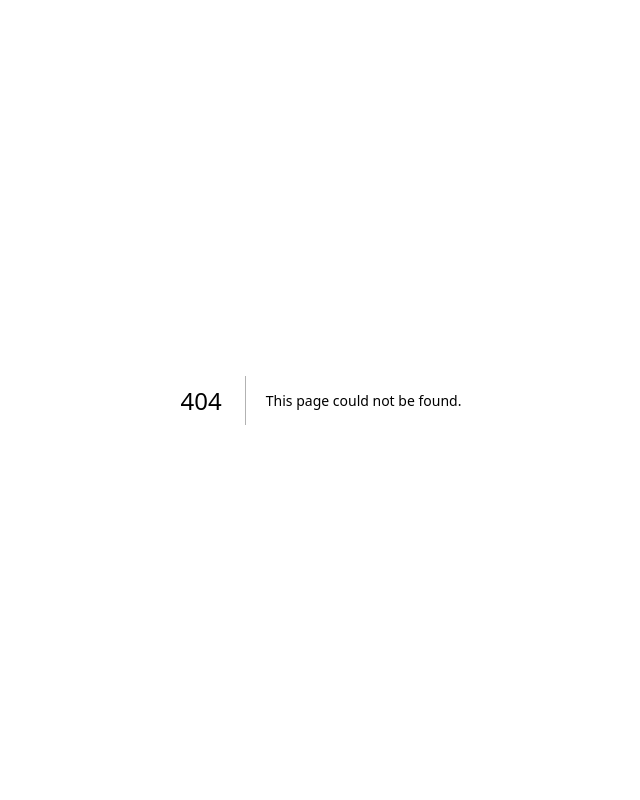
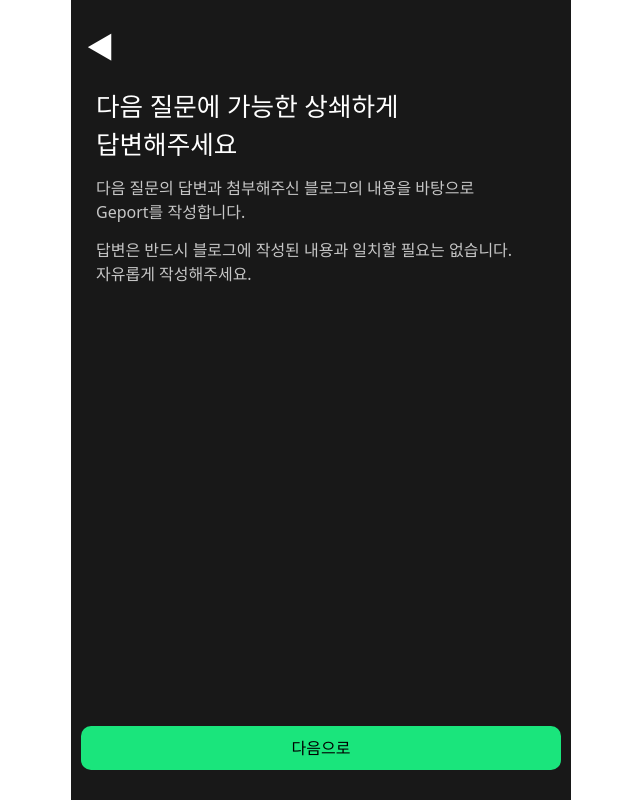
Before and after one commit to GO-GlobalOptimum/Geport-MVP-FE, a Next.js app: page /geport in a window 1280 px wide. Before the commit this address had no page. Shown: the whole page, without its empty margins (319-959 px from the left). Built offline with nearby package versions, Linux system fonts and the light colour scheme.

Commit message:
feat: geport/link 개발, geport 첫 페이지

```diff
--- a/src/app/geport/link/page.js
+++ b/src/app/geport/link/page.js
@@ -18,9 +18,21 @@ const Question = (props) => {
 export default function GeportLink(){
     const router = useRouter();
     const [questionList, setQuestionList] = useState([
-        {id : 1, content: ""}, {id : 2, content: ""}, {id : 3, content: ""}
+        {id : 1, content: ""}, {id : 2, content: ""}, {id : 3, content: ""}, {id : 4, content: ""}, {id : 5, content: ""}
     ]);
-    const [count, setCount] = useState(4);
+    const [count, setCount] = useState(6);
+    const [green, setGreen] = useState(false);
+    const [isValidCount, setIsValidCount] = useState(false);
+
+    useEffect(() => {
+        // questionList의 모든 question.content가 비어 있지 않은 경우에만 true를 반환합니다.
+        const allQuestionsFilled = questionList.every(question => question.content !== "");
+        const isCountValid = questionList.length >= 5 && questionList.length <= 10;
+
+        // 모든 질문이 채워져 있으면 true, 하나라도 비어 있으면 false를 setGreen에 설정합니다.
+        setGreen(allQuestionsFilled);
+        setIsValidCount(allQuestionsFilled && isCountValid);
+    }, [questionList]);
 
     // id가 2인 요소를 제거하는 함수
     const removeItem = (props) => {
@@ -49,23 +61,33 @@ export default function GeportLink(){
             flexDirection: 'column',
             weight: "100%"
         }}>
-            <div style={{width: "100%", height: "10%"}}>
-                <div style={{width: "15%", height: "100%", marginLeft:"2%"}}>
-                    <button onClick={() => {
+            <div style={{width: "100%", height: "10%", marginTop:"5%"}}>
+                <div style={{width: "15%", height: "100%", marginLeft:"3%"}}>
+                    <button style={{fontSize : "1.8em"}} onClick={() => {
                         router.push('/');
-                    }}>뒤로가기
+                    }}> ◀︎
                     </button>
                 </div>
             </div>
-            <div style={{width: "100%", height: "10%", fontSize: "1.6em", marginBottom:"3%", marginLeft: "1%"}}>
+            <div style={{
+                height: '100vh'
+            }}>
+                <div style={{width: "100%", height: "10%", fontSize: "1.6em", marginBottom: "3%", marginLeft: "5%"}}>
                     나의 블로그 게시물 링크를 <br/>
                     최대 10개까지 첨부해주세요
                 </div>
-            <div style={{width: "100%", height: "10%", fontSize: "1em", marginBottom:"5%", color:"#C6C6C6", marginLeft: "1%"}}>
+                <div style={{
+                    width: "100%",
+                    height: "10%",
+                    fontSize: "1em",
+                    marginBottom: "5%",
+                    color: "#C6C6C6",
+                    marginLeft: "5%"
+                }}>
                     게시물 링크를 최소 5개, 최대 10개 첨부해주세요 <br/>
                     첨부한 게시물을 바탕으로 Geport를 만들어드립니다.
                 </div>
-            <div style={{width: "100%", height: "50%", overflowY: "auto"}}>
+                <div style={{width: "100%", height: "55%", overflowY: "auto"}}>
                     {
                         questionList.map((question) => {
                             return <Question question={question} key={question.id}
@@ -73,22 +95,38 @@ export default function GeportLink(){
                                              removeItem={removeItem}/>
                         })
                     }
-                <div style={{ width: "94%", height: "10%", borderStyle: "round", borderWidth: "4px", borderColor: "#363636",
+                    <div style={{
+                        width: "94%", height: "10%", borderStyle: "round", borderWidth: "4px", borderColor: "#363636",
                         margin: "3%", borderRadius: "10px", display: "flex",
-                    alignItems: "center", justifyContent: "center", color: "#C6C6C6"}}
+                        alignItems: "center", justifyContent: "center", color: "#C6C6C6"
+                    }}
 
-                    onClick={()=>{
-                        addItem({id : count, content: ""})
+                         onClick={() => {
+                             addItem({id: count, content: ""})
                          }}>
                         +
                     </div>
                 </div>
+            </div>
             <div style={{
-                width: "96%", height: "7%", backgroundColor: "#363636", borderRadius: "10px",
-                margin: "2%", marginBottom : "6%", color: "#C6C6C6", display: "flex",
-                        alignItems: "center", justifyContent: "center"}}
-                onClick={()=>{
+                width: "96%",
+                height: "9%",
+                backgroundColor: green && isValidCount ? "#1AE57C" : "#363636",
+                borderRadius: "10px",
+                margin: "2%",
+                marginBottom: "6%",
+                color: green && isValidCount ? "black" : "#C6C6C6",
+                display: "flex",
+                alignItems: "center",
+                justifyContent: "center",
+                pointerEvents: green && isValidCount ? "auto" : "none",
+                opacity: green && isValidCount ? 1 : 0.5
+            }}
+                 onClick={() => {
+                     if (green && isValidCount) {
                          router.push("/geport");
+                         router.refresh();
+                     }
                  }}>
                 다음으로
             </div>
--- /dev/null
+++ b/src/app/geport/page.js
@@ -0,0 +1,82 @@
+"use client"
+import {useRouter} from "next/navigation";
+import {useState} from "react";
+
+export default function Geport(){
+    const router = useRouter();
+    const [paging, setPaging] = useState(1);
+
+    return(
+        <div style={{
+            backgroundColor: "#181818",
+            height: '100vh',
+            color: 'white',
+            display: 'flex',
+            flexDirection: 'column',
+            weight: "100%"
+        }}>
+            <div style={{width: "100%", height: "10%", marginTop:"5%"}}>
+                <div style={{width: "15%", height: "100%", marginLeft: "3%"}}>
+                    <button style={{fontSize: "1.8em"}} onClick={() => {
+                        router.refresh();
+                        router.push('/geport/link');
+                    }}> ◀︎
+                    </button>
+                </div>
+            </div>
+            {<FirstInformation/>}
+
+            <div style={{
+                width: "96%",
+                height: "7%",
+                backgroundColor: "#1AE57C",
+                borderRadius: "10px",
+                margin: "2%",
+                marginBottom: "6%",
+                color: "black",
+                display: "flex",
+                alignItems: "center",
+                justifyContent: "center"
+            }}
+                 onClick={() => {
+                     setPaging(prev => prev + 1)
+                 }}>
+                다음으로
+            </div>
+        </div>
+    )
+}
+
+export function FirstInformation() {
+    return (
+        <div style={{
+            height: '100vh'
+        }}>
+            <div style={{width: "100%", height: "10%", fontSize: "1.6em", marginBottom: "5%", marginLeft: "5%"}}>
+                다음 질문에 가능한 상쇄하게 <br/>
+                답변해주세요
+            </div>
+            <div style={{
+                width: "100%",
+                height: "10%",
+                fontSize: "1em",
+                color: "#C6C6C6",
+                marginLeft: "5%"
+            }}>
+                다음 질문의 답변과 첨부해주신 블로그의 내용을 바탕으로 <br/>
+                Geport를 작성합니다.
+            </div>
+            <div style={{
+                width: "100%",
+                height: "10%",
+                fontSize: "1em",
+                marginBottom: "5%",
+                color: "#C6C6C6",
+                marginLeft: "5%"
+            }}>
+                답변은 반드시 블로그에 작성된 내용과 일치할 필요는 없습니다. <br/>
+                자유롭게 작성해주세요.
+            </div>
+        </div>
+    )
+}
```
Lines whose indentation alone changed are shown as unchanged.
